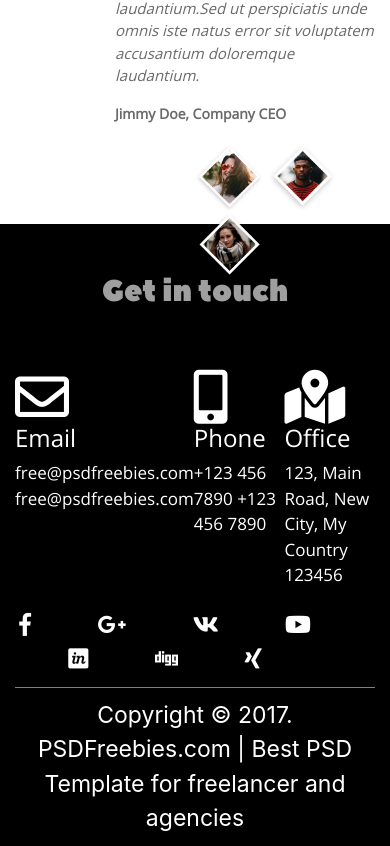
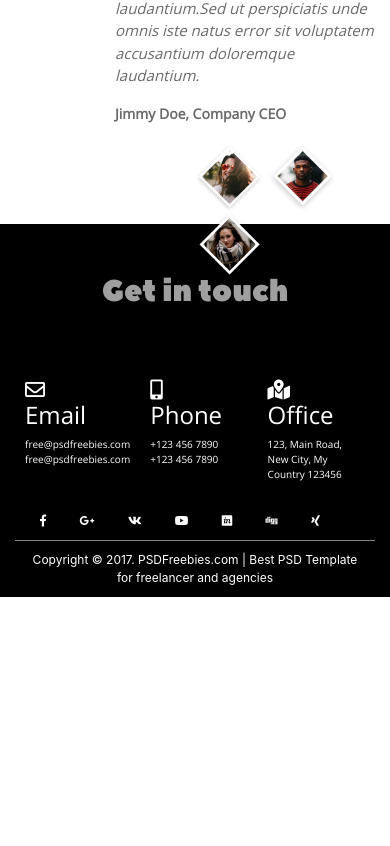
Before and after one commit to RomaVerst/AgencyTemplate, a plain HTML site: page index.html in a window 390 px wide. Shown: the part 3444-4290 px from the top of the page. After the commit the page ends 4041 px from the top, so only its background shows below. Drawn offline with nearby package versions, Linux system fonts and the light colour scheme.

Commit message:
add adaptation for different gadgets

```diff
--- a/index.html
+++ b/index.html
@@ -230,7 +230,7 @@
   		 					<i class="fas fa-mobile-alt"></i>
   		 					<article>
   		 						<h4>Phone</h4>
-  		 						+123 456 7890
+  		 						+123 456 7890<br/>
 								+123 456 7890
   		 					</article>
   		 				</div>
--- a/scss/style.scss
+++ b/scss/style.scss
@@ -240,6 +240,19 @@
 			}
 		}
 	}
+	#getInTouch{
+		.touchMethod {
+			i{
+				font-size: 44px !important;
+			}
+			div{
+				font-size: 14px !important;
+			}
+		}
+		.socIcon{
+			font-size: 18px !important;
+		}
+	}
 }
 @media screen and (max-width: 991.5px){
 	#whoWeAre .squareBlack{
@@ -357,6 +370,19 @@
 			}
 		}
 	}
+	#getInTouch{
+		.touchMethod {
+			i{
+				font-size: 34px !important;
+			}
+			div{
+				font-size: 12px !important;
+			}
+		}
+		.socIcon{
+			font-size: 15px !important;
+		}
+	}
 }
 @media screen and (max-width: 770px){
 	#clientSays {
@@ -380,6 +406,21 @@
 				}
 				footer{
 					font-size: 14px !important;
+				}
+			}
+		}
+	}
+	#getInTouch{
+		.touchMethod {
+			i{
+				font-size: 27px !important;
+			}
+		}
+		.socIcon{
+			font-size: 12px !important;
+			div{
+				i{
+					margin-right: 30px !important;
 				}
 			}
 		}
@@ -459,6 +500,16 @@
 				.downCap{
 					width: 80px !important;
 				}
+			}
+		}
+	}
+	#getInTouch{
+		.touchMethod {
+			i{
+				font-size: 20px !important;
+			}
+			div{
+				font-size: 10px !important;
 			}
 		}
 	}
@@ -1110,6 +1161,7 @@ footer{
 				width: 200px;
 				font-size: 17px;
 				font-family: OpenSans;
+				padding: 10px;
 			}
 		}
 		.socIcon{
@@ -1121,6 +1173,10 @@ footer{
 				padding-bottom: 10px;
 				i{
 					margin-right: 60px;
+					&:hover{
+						cursor: pointer;
+						color: cadetblue;
+					}
 				}
 			}
 			p{
```
Also changed, not shown: css/style.css.
